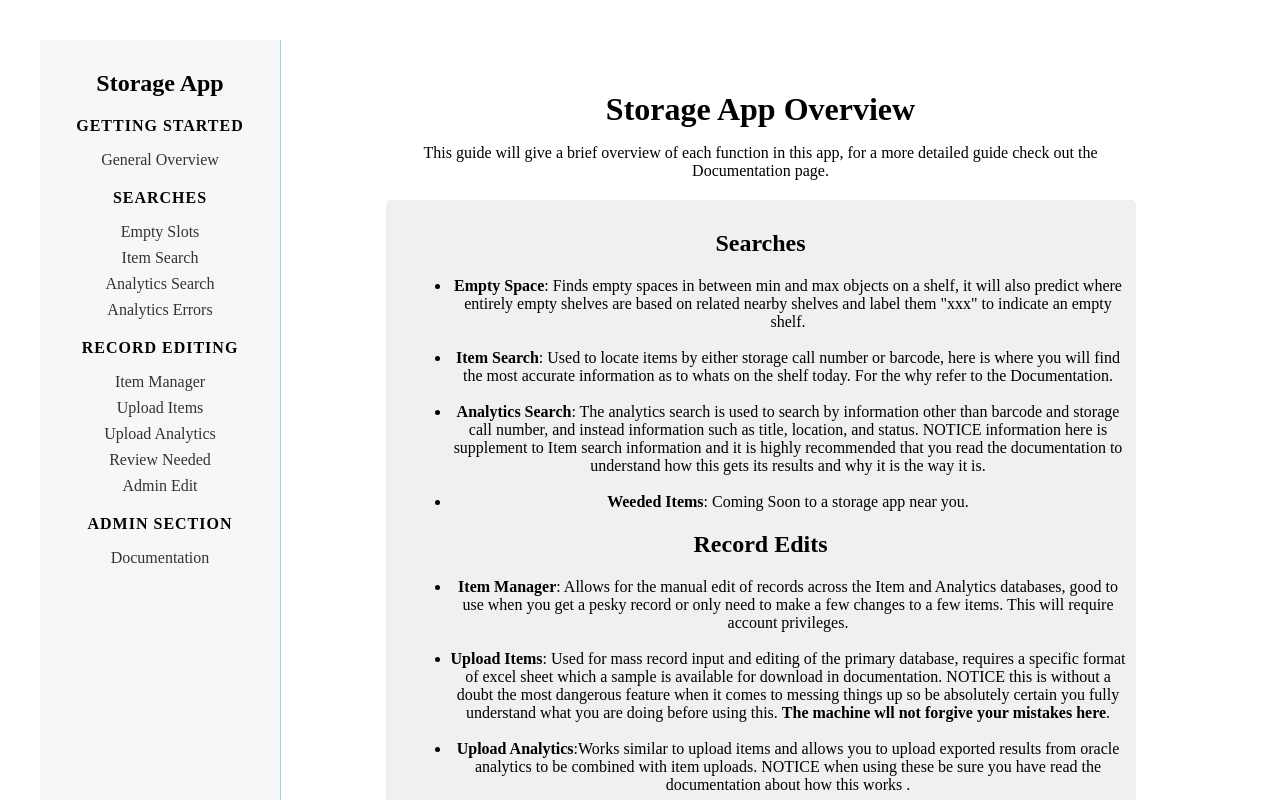
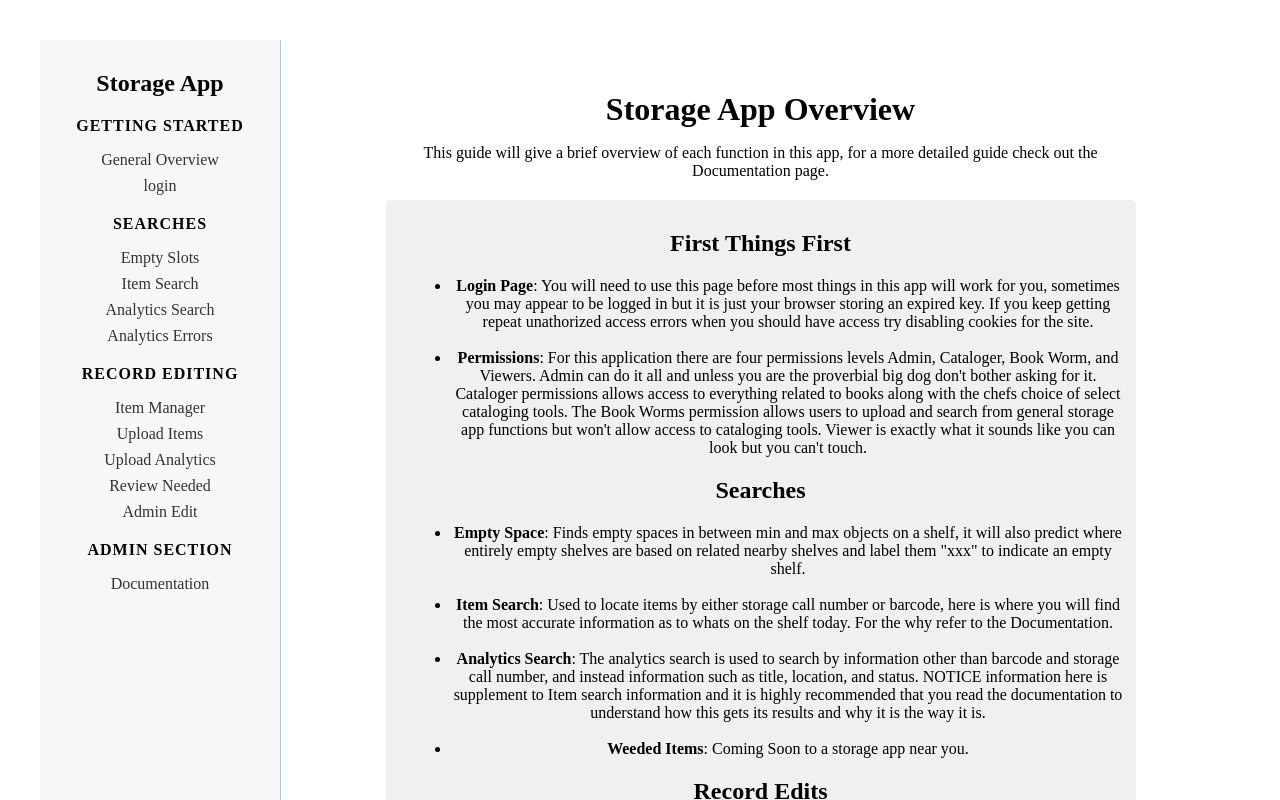
Before and after one commit to QuinnHughes/Storage-App, a React (Vite) app in the folder frontend/: page / in a window 1280 px wide. Shown: the top 800 px of the page. Built offline with nearby package versions, Linux system fonts and the light colour scheme; sample sign-in values are in the browser's storage.

Commit message:
updated existing frontend pages to support auth without being a royal pain

```diff
--- a/frontend/src/components/Layout.jsx
+++ b/frontend/src/components/Layout.jsx
@@ -9,6 +9,7 @@ const Layout = () => (
       <h3>Getting Started</h3>
       <ul>
         <li><Link to="/">General Overview</Link></li>
+        <li><Link to="/login"> login</Link></li>
       </ul>
 
       <h3>Searches</h3>
--- a/frontend/src/pages/AnalyticsErrors.jsx
+++ b/frontend/src/pages/AnalyticsErrors.jsx
@@ -7,7 +7,7 @@ export default function AnalyticsErrors() {
 
   useEffect(() => {
     const token = localStorage.getItem('token');
-    fetch("/catalog/analytics-errors", {
+    fetch("/catalog/analytics-errors/", {
       headers: {
         Authorization: `Bearer ${token}`
       }
--- a/frontend/src/pages/QuickStart.jsx
+++ b/frontend/src/pages/QuickStart.jsx
@@ -7,6 +7,12 @@ const QuickStart = () => (
       This guide will give a brief overview of each function in this app, for a more detailed guide check out the Documentation page.
     </p>
     <section>
+    <h2>First Things First</h2>
+      <ul>
+        <li><b>Login Page</b>: You will need to use this page before most things in this app will work for you, sometimes you may appear to be logged in but it is just your browser storing an expired key. If you keep getting repeat unathorized access errors when you should have access try disabling cookies for the site.</li>
+     <br></br>
+     <li><b>Permissions</b>: For this application there are four permissions levels Admin, Cataloger, Book Worm, and Viewers. Admin can do it all and unless you are the proverbial big dog don't bother asking for it. Cataloger permissions allows access to everything related to books along with the chefs choice of select cataloging tools. The Book Worms permission allows users to upload and search from general storage app functions but won't allow access to cataloging tools. Viewer is exactly what it sounds like you can look but you can't touch. </li>
+      </ul>
     <h2>Searches</h2>
       <ul>
        <li><b>Empty Space</b>: Finds empty spaces in between min and max objects on a shelf, it will also predict where entirely empty shelves are based on related nearby shelves and label them "xxx" to indicate an empty shelf.</li>
```
Also changed, not shown: 1 other file (tests, documents, lock files or other folders).
